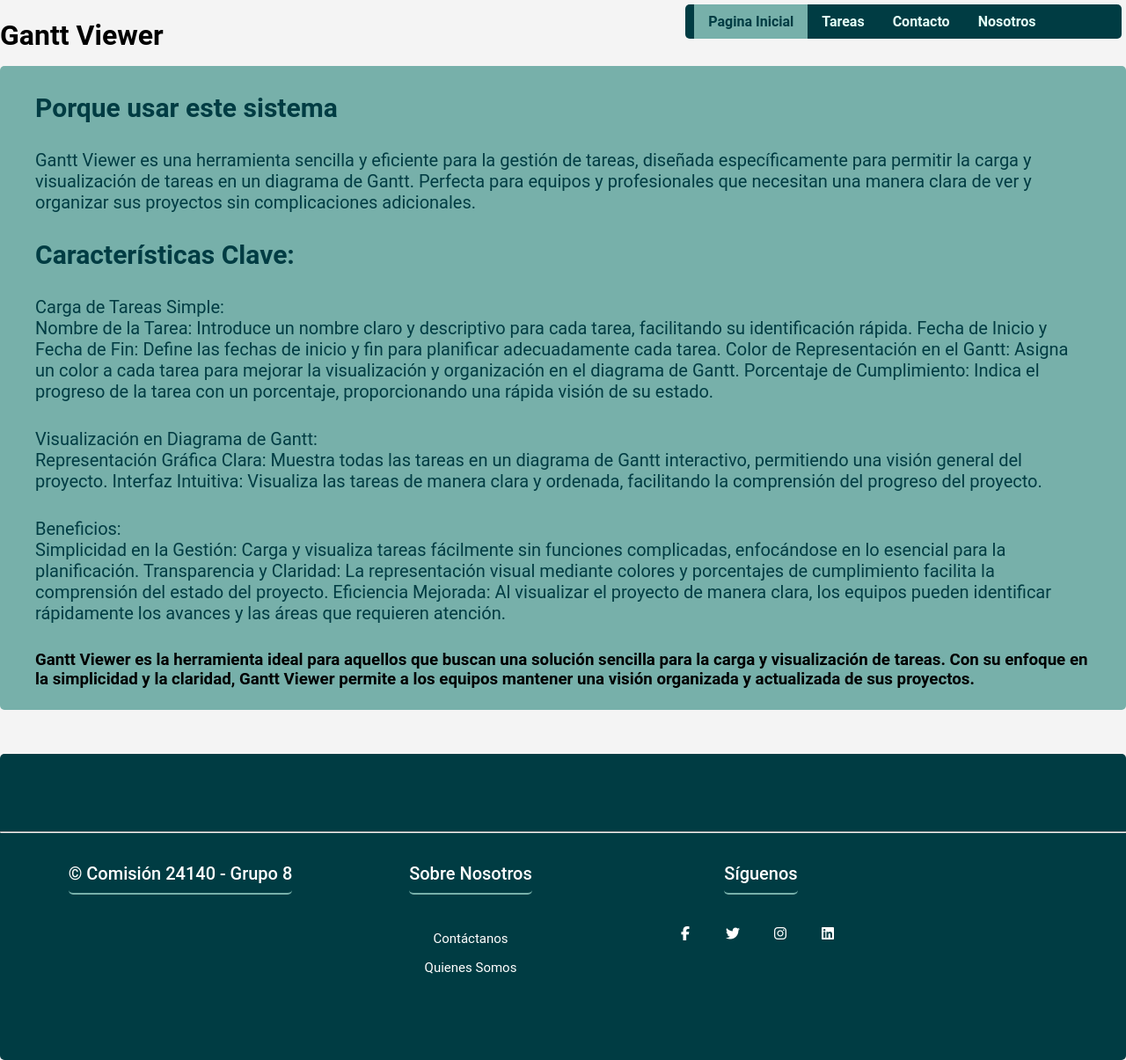
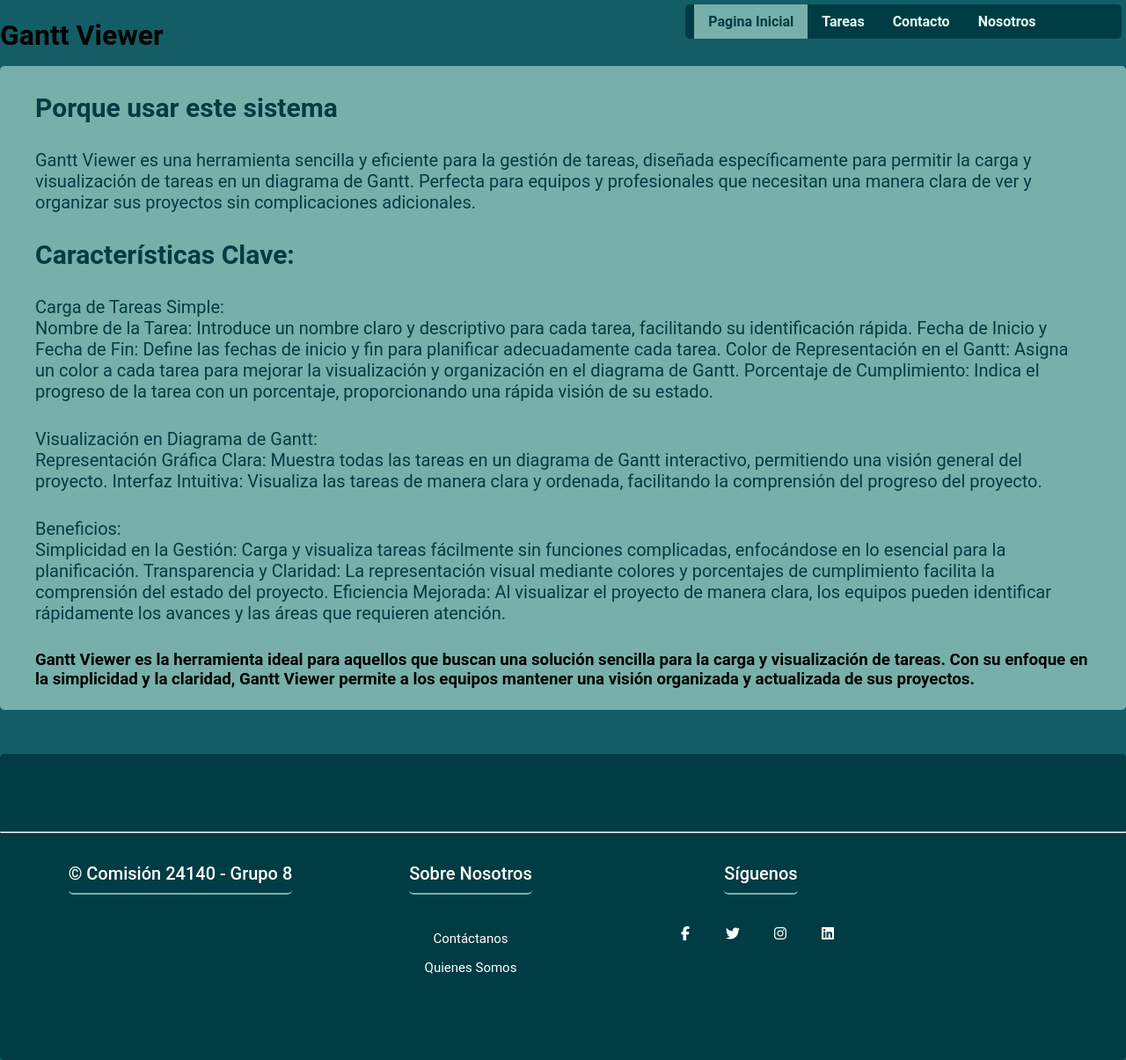
Before and after one commit to aldosalerno/grupo8, a web app: file index.html in a window 1280 px wide. Shown: the whole page at 88% size. Run offline with its HTML, style and script files only (its server is not run), Linux system fonts and the light colour scheme.

Commit message:
Color background

```diff
--- a/styles/styles.css
+++ b/styles/styles.css
@@ -25,7 +25,7 @@ html {
 
 body {
     font-family: 'Roboto', sans-serif;
-    background-color: #f4f4f4;
+    background-color: var(--color-secundary);
     min-height: 100%;
     display: grid;
     gap: 50px;
```
